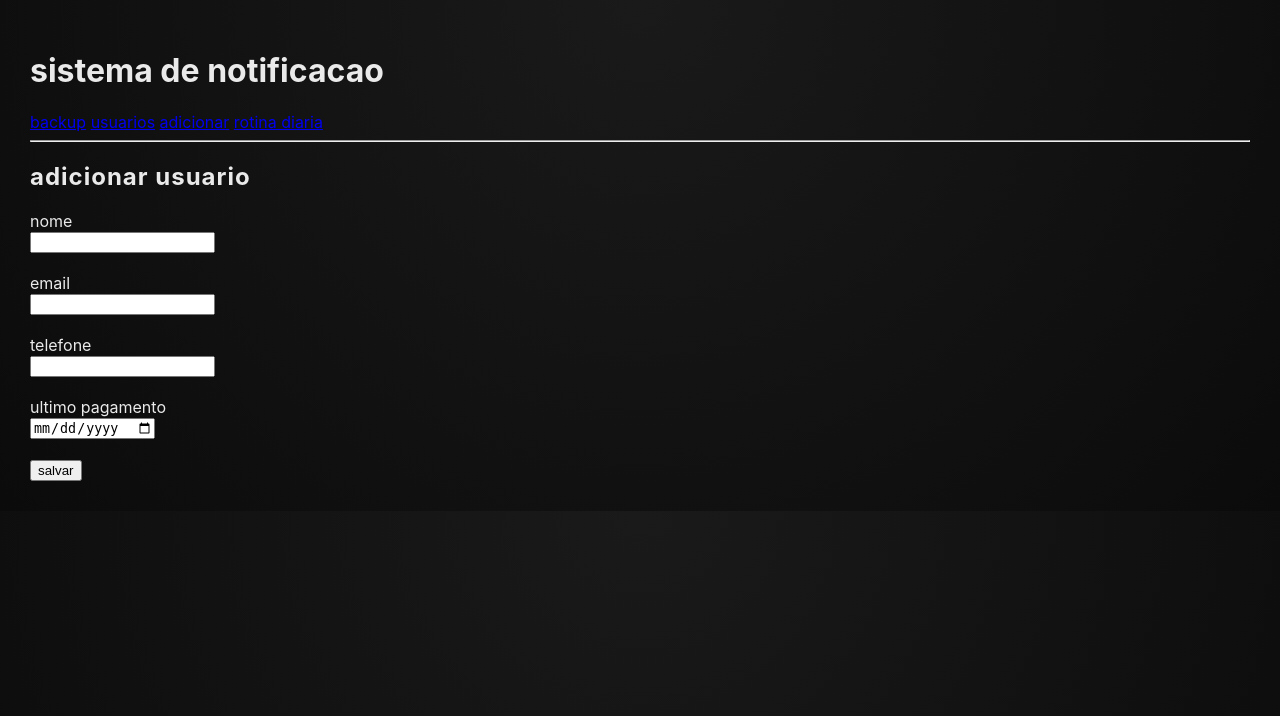
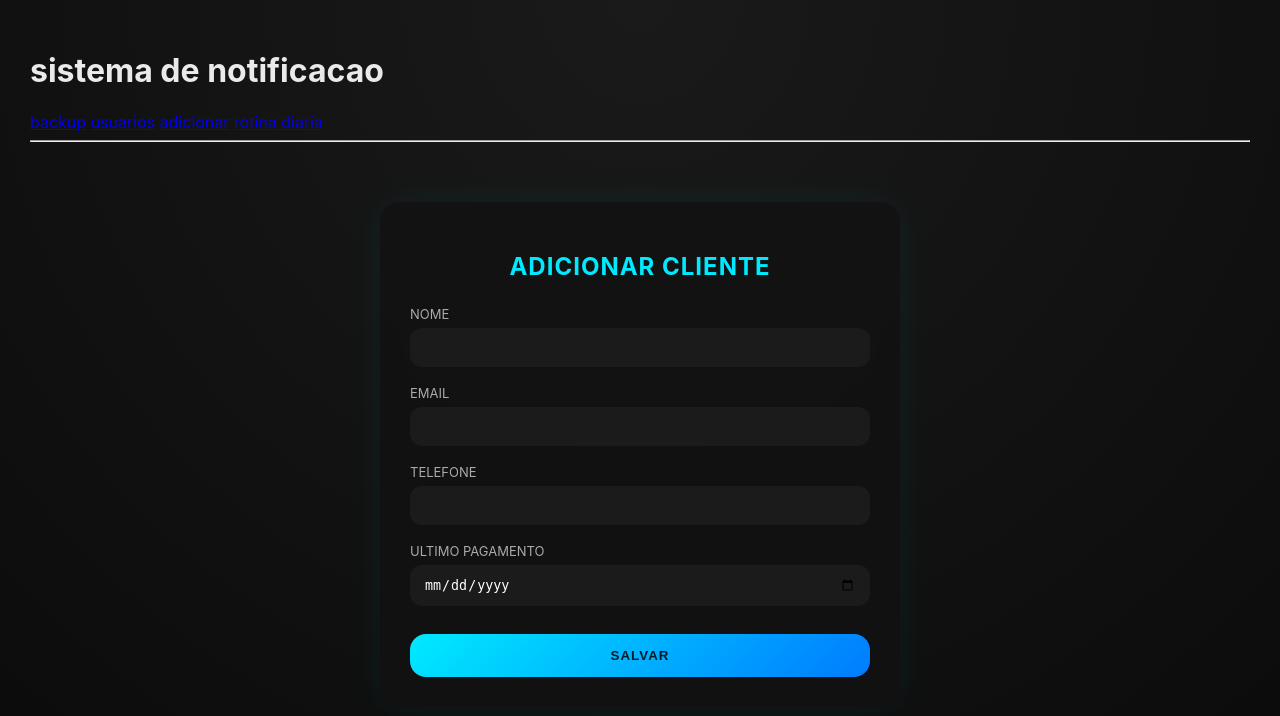
Before and after one commit to gabrielpasternakme/bancodelreyna, a Flask app: page /adicionar in a window 1280 px wide. Shown: the top 716 px of the page. Run offline with Flask 3, Linux system fonts and the light colour scheme.

Commit message:
Update adicionar.html

```diff
--- a/templates/adicionar.html
+++ b/templates/adicionar.html
@@ -1,22 +1,36 @@
 {% extends "base.html" %}
 {% block conteudo %}
 
-<h2>adicionar usuario</h2>
+<div class="card">
+  <h2>ADICIONAR CLIENTE</h2>
 
-<form method="post">
-    <label>nome</label><br>
-    <input name="nome" required><br><br>
+  <form method="post">
+    <div class="form-group">
+      <label>NOME</label>
+      <input type="text" name="nome" required>
+    </div>
 
-    <label>email</label><br>
-    <input name="email" type="email" required><br><br>
+    <div class="form-group">
+      <label>EMAIL</label>
+      <input type="email" name="email" required>
+    </div>
 
-    <label>telefone</label><br>
-    <input name="telefone" required><br><br>
+    <div class="form-group">
+      <label>TELEFONE</label>
+      <input type="text" name="telefone" required>
+    </div>
 
-    <label>ultimo pagamento</label><br>
-    <input name="ultimo_pagamento" type="date" required><br><br>
+    <div class="form-group">
+      <label>ULTIMO PAGAMENTO</label>
+      <input type="date" name="ultimo_pagamento" required>
+    </div>
 
-    <button type="submit">salvar</button>
-</form>
+    <button class="btn">SALVAR</button>
+  </form>
+
+  {% if msg %}
+    <div class="msg">{{ msg }}</div>
+  {% endif %}
+</div>
 
 {% endblock %}
```
